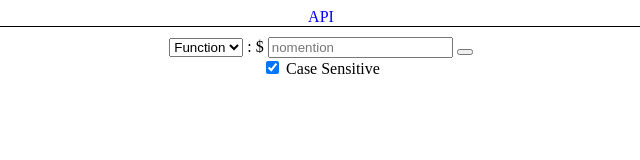
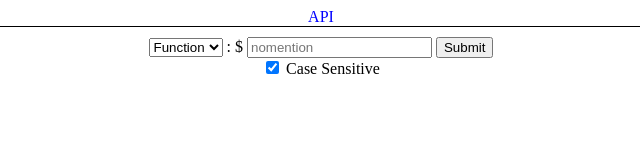
Before and after one commit to hcs1219/bdfd-api, a website: page index.html in a window 1280 px wide. Shown: the whole page, without its empty margins (319-959 px from the left). Drawn offline with nearby package versions, Linux system fonts and the light colour scheme.

Commit message:
Update index.html

```diff
--- a/index.html
+++ b/index.html
@@ -24,7 +24,7 @@
           <label for="search">:</label>
           <label for="q">$</label>
           <input id="search" name="q" placeholder="nomention" required>
-          <button type="submit"></button>
+          <input type="submit">
         </div>
         <div>
           <input id="case_sensitive" type="checkbox" checked>
```
